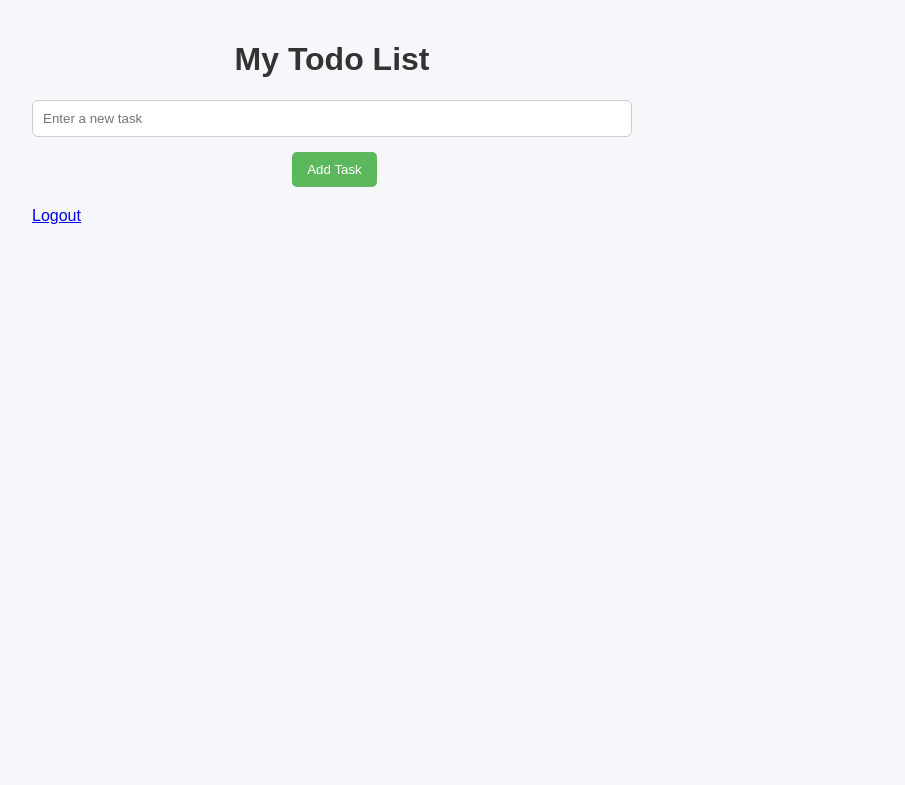
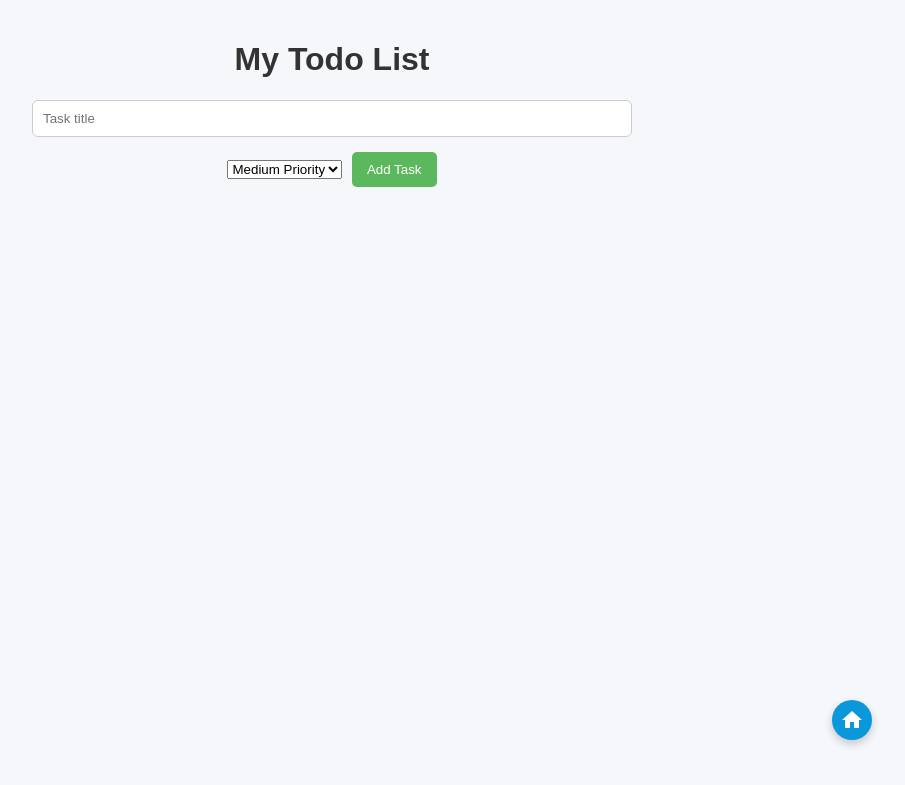
Before and after one commit to E-keyz/todo, a Django app: page /tasks/ in a window 1280 px wide. Shown: the top 785 px of the page, without its empty margins (308-1213 px from the left). Run offline with Django 5.2, Linux system fonts and the light colour scheme; the visitor is signed in with stand-in values (Sample User, id 1); data that the repository does not hold is empty.

Commit message:
Added a fab

```diff
--- a/src/tasks/static/tasks/styles.css
+++ b/src/tasks/static/tasks/styles.css
@@ -255,7 +255,6 @@ li {
             margin-bottom: 10px;
             border-radius: 6px;
             box-shadow: 0 1px 3px rgba(0,0,0,0.1);
-            display: flex;
             align-items: center;
             justify-content: space-between;
         }
@@ -275,3 +274,54 @@ li {
         .icons a:hover {
             color: #e74c3c;
         }
+
+.priority-high {
+    background-color: #ffe5e5;
+    border-left: 6px solid red;
+}
+
+.priority-medium {
+    background-color: #fffbe5;
+    border-left: 6px solid orange;
+}
+
+.priority-low {
+    background-color: #e5ffe5;
+    border-left: 6px solid green;
+}
+
+li {
+    padding: 10px;
+    margin-bottom: 5px;
+    border-radius: 5px;
+    list-style: none;
+}
+
+/* Floating Action Button */
+.fab {
+  position: fixed;
+  bottom: 60px;
+  right: 100px;
+  width: 40px;
+  height: 40px;
+  background: #0b98da;
+  color: #fff;
+  border-radius: 50%;
+  box-shadow: 0 4px 8px rgba(0,0,0,0.2);
+  display: flex;
+  align-items: center;
+  justify-content: center;
+  font-size: 2rem;
+  text-decoration: none;
+  transition: background 0.2s;
+  z-index: 1000;
+}
+
+.fab:hover {
+  background: #1565c0;
+}
+
+.fab-icon {
+  font-size: 2.2rem;
+  line-height: 1;
+}
--- a/src/tasks/templates/tasks/task_list.html
+++ b/src/tasks/templates/tasks/task_list.html
@@ -10,15 +10,27 @@
     <h1>My Todo List</h1>
 
 
-    <form method="POST">
-        {% csrf_token %}
-        <input type="text" name="title" placeholder="Enter a new task" required>
-        <button type="submit">Add Task</button>
-    </form>
+   <form method="post">
+    {% csrf_token %}
+    <input type="text" name="title" placeholder="Task title" required>
+
+    <select name="priority" required>
+        <option value="high">High Priority</option>
+        <option value="medium" selected>Medium Priority</option>
+        <option value="low">Low Priority</option>
+    </select>
+
+    <button type="submit">Add Task</button>
+</form>
 
     <ul>
     {% for task in tasks %}
-        <li>
+        <li class="
+            {% if task.priority == 'high' %} priority-high
+            {% elif task.priority == 'medium' %} priority-medium
+            {% elif task.priority == 'low' %} priority-low
+            {% endif %}
+        ">
             <form action="{% url 'complete_task' task.id %}" method="POST" style="display: inline;">
                 {% csrf_token %}
                 <input type="checkbox" onchange="this.form.submit()" {% if task.completed %}checked{% endif %}>
@@ -28,13 +40,20 @@
             </form>
 
             <!-- Delete button -->
-            <form action="{% url 'delete_task' task.id %}" method="POST" style="display:inline;">
+            <!-- <form action="{% url 'delete_task' task.id %}" method="POST" style="display:inline;">
                 {% csrf_token %}
-                <button type="submit" style="color:red;">Delete</button>
-            </form>
+               <button type="submit" style="color:red;">Delete</button>
+            </form> -->
         </li>
     {% endfor %}
 </ul>
-<a href="{% url 'logout' %}">Logout</a>
+
+<a href="{% url 'dashboard' %}" class="fab" title="Go Home">
+   <span class="fab-icon">
+    <svg width="24" height="24" fill="currentColor" viewBox="0 0 24 24">
+      <path d="M10 20v-6h4v6h5v-8h3L12 3 2 12h3v8z"/>
+    </svg>
+  </span> <!-- Unicode home icon -->
+</a>
 </body>
 </html>
--- a/src/tasks/views.py
+++ b/src/tasks/views.py
@@ -28,7 +28,7 @@ def register_view(request):
         if username and email and password:
             user = User.objects.create_user(username=username, email=email, password=password)
             login(request, user)
-            return redirect('dashboard')
+            return redirect('task_list')
 
     return render(request, 'tasks/register.html')
 
@@ -55,8 +55,9 @@ def logout_view(request):
 def task_list(request):
     if request.method == 'POST':
         title = request.POST.get('title')
-        if title:
-            Task.objects.create(title=title, user=request.user)
+        priority = request.POST.get('priority')
+        if title and priority:
+            Task.objects.create(title=title, priority=priority, user=request.user)
             return redirect('/')
     tasks = Task.objects.all()
     return render(request, 'tasks/task_list.html', {'tasks': tasks})
@@ -93,15 +94,17 @@ def dashboard(request):
     for date, items in groupby(tasks, key=lambda x: x.created_date): # type: ignore
         grouped_tasks[date] = list(items)
 
-    total = tasks.count()
-    completed = tasks.filter(completed=True).count()
-    pending = total - completed
+    #total = tasks.count()
+   # completed = tasks.filter(completed=True).count()
+    #pending = total - completed
+
 
     return render(request, 'tasks/dashboard.html', {
         'grouped_tasks': grouped_tasks,
-        'total': total,
-        'completed': completed,
-        'pending': pending,
+        #'total': total,
+       # 'completed': completed,
+        #'pending': pending,
+
     })
 
 
@@ -125,10 +128,12 @@ def edit_task(request, task_id):
 
     if request.method == 'POST':
         title = request.POST.get('title')
+        priority = request.POST.get('priority')
         completed = request.POST.get('completed') == 'on'
         if title:
             task.title = title
             task.completed = completed
+            task.priority = priority
             task.save()
             return redirect('dashboard')
 
```
Also changed, not shown: src/tasks/models.py (+7 -0 lines), src/tasks/templates/tasks/dashboard.html (+18 -1 lines), src/tasks/templates/tasks/edit_task.html (+8 -0 lines), src/tasks/migrations/0002_task_priority.py (added).
